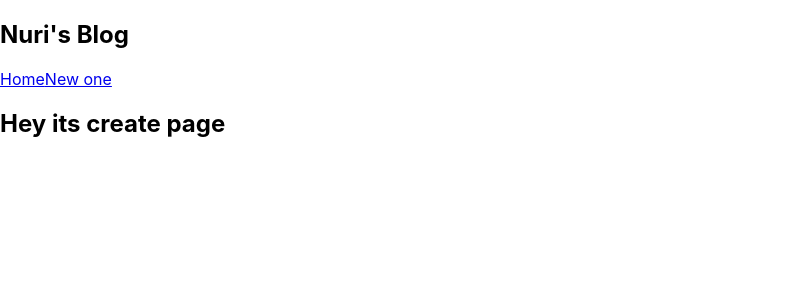
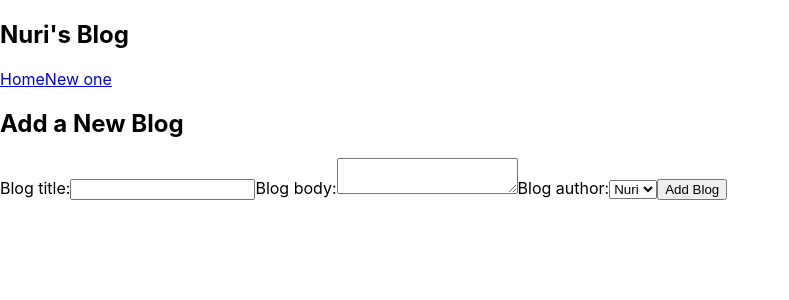
Before and after one commit to Rangerslider/React-framework, a React (Create React App) app: page /create in a window 1280 px wide. Shown: the top 300 px of the page, without its empty margins (0-789 px from the left). Built offline with nearby package versions, Linux system fonts and the light colour scheme.

Commit message:
Basic Medium

```diff
--- a/src/Create.js
+++ b/src/Create.js
@@ -1,14 +1,51 @@
 
-function Create() {
-    //js code part
+import { useState } from "react";
 
-    return (
-      <div className="App">
-        <div className="nav">
-          <h2>Hey its create page</h2>
-        </div>
-      </div>
-    );
-  }
+const Create = () => {
+  const [title, setTitle] = useState("");
+  const [body, setBody] = useState("");
+  const [author, setAuthor] = useState("Ishmoth");
 
-  export default Create;
+  const handleSubmit = (e) => {
+    e.preventDefault(); /// button submit dile refresh hoi eita prevent korbe
+
+    const blog = { title, body, author }; // obj create korlam jate push korty pari
+
+    fetch("http://localhost:8000/blogs/", {
+      method: "POST",
+      headers: { "Content-Type": "application/json" },
+      body: JSON.stringify(blog),
+    }).then(() => {
+      console.log("new blog added");
+    });
+
+  };
+  return (
+    <div className="create">
+      <h2>Add a New Blog</h2>
+      <form onSubmit={handleSubmit}>
+        <label>Blog title:</label>
+        <input
+          type="text"
+          required
+          value={title}
+          onChange={(e) => setTitle(e.target.value)} // kno value likhle eita setTitle er maddhome value set kore dibe
+        />
+        <label>Blog body:</label>
+        <textarea
+          required
+          value={body}
+          onChange={(e) => setBody(e.target.value)}
+        ></textarea>
+        <label>Blog author:</label>
+        <select value={author} onChange={(e) => setAuthor(e.target.value)}>
+          <option value="NURI">Nuri</option>
+          <option value="joy">JOY</option>
+        </select>
+        <button>Add Blog</button>
+      </form>
+    </div>
+  );
+};
+
+export default Create;
```
